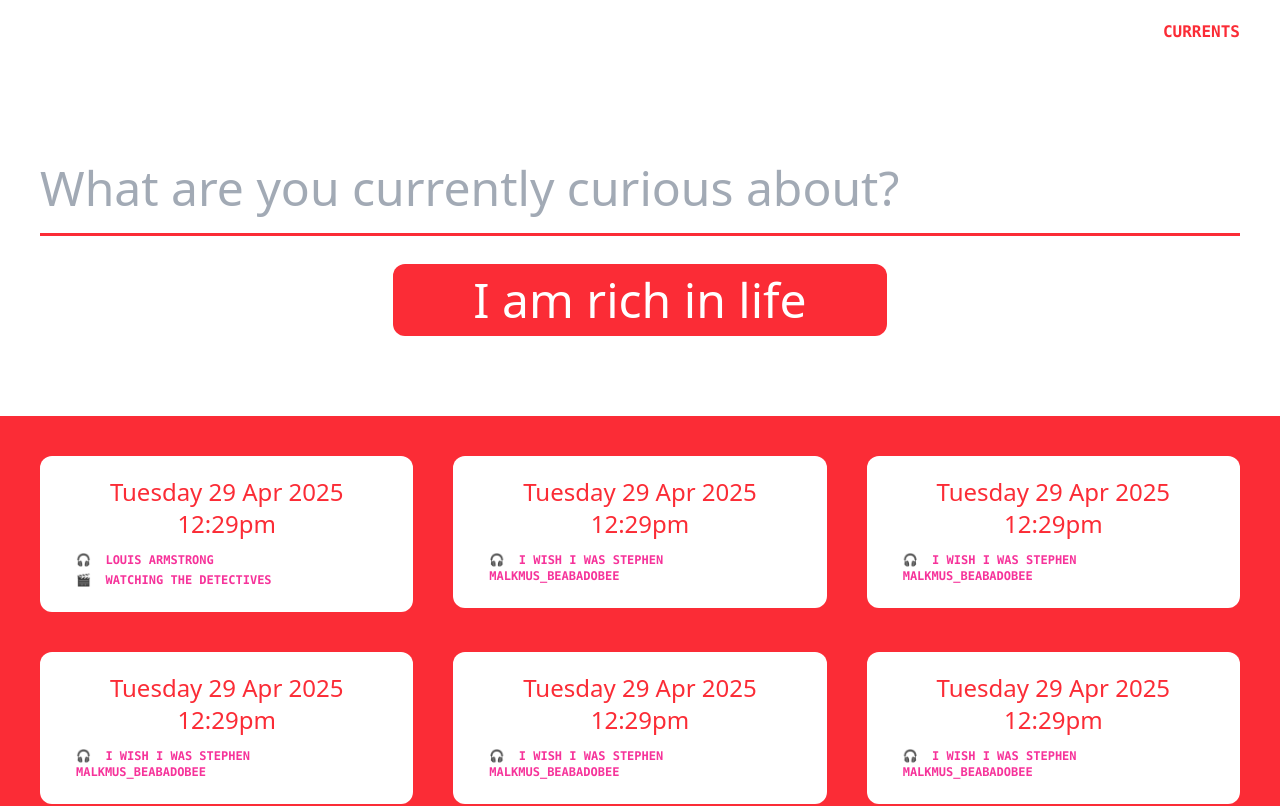
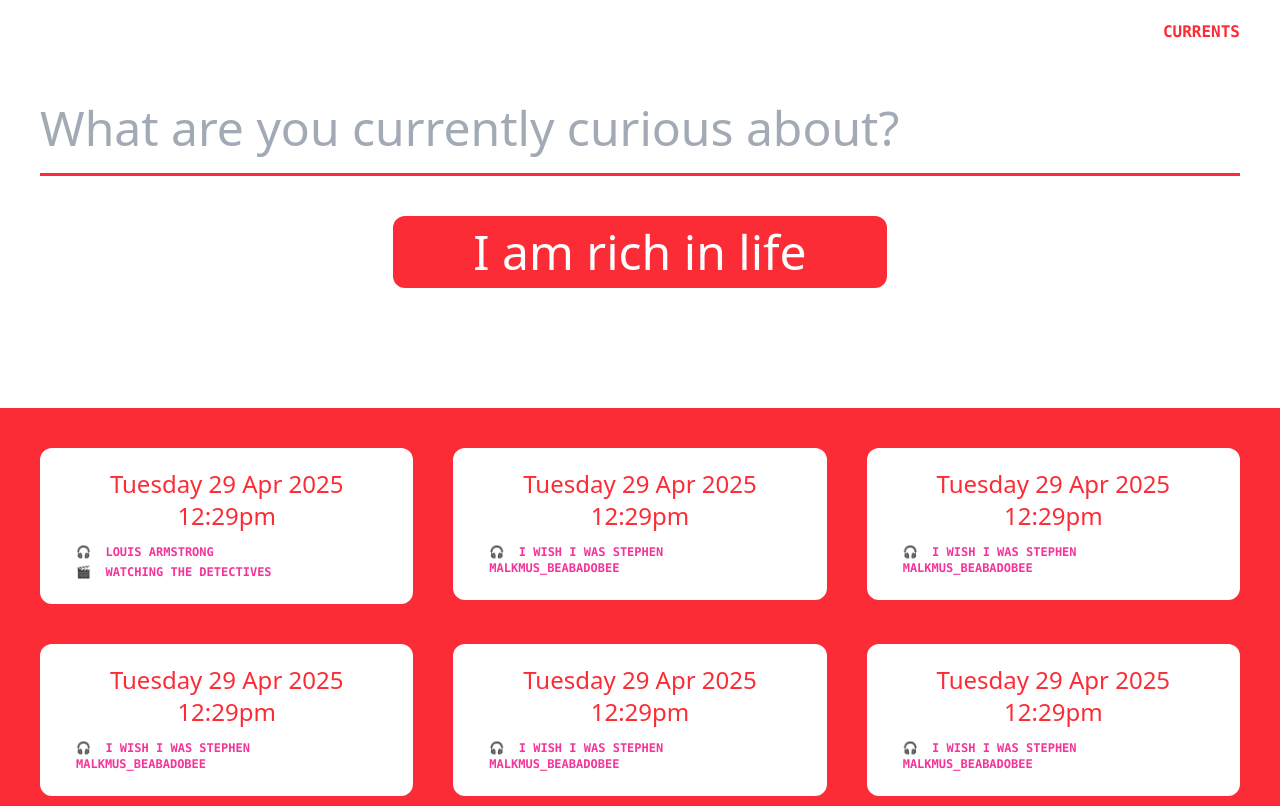
Before and after one commit to vivientran42/you-are-rich, a React (Vite) app: page / in a window 1280 px wide. Shown: the top 806 px of the page. Built offline with nearby package versions, Linux system fonts and the light colour scheme.

Commit message:
update padding

```diff
--- a/src/App.tsx
+++ b/src/App.tsx
@@ -62,7 +62,7 @@ function App() {
         />
       )}
 
-      <div className="flex flex-col items-center w-full min-w-full px-10 pt-30">
+      <div className="flex flex-col items-center w-full min-w-full px-10 pt-15">
         <textarea
           id="entry"
           placeholder={prompt}
@@ -70,7 +70,7 @@ function App() {
           onChange={autoResize}
           className="w-full border-b-3 border-red-500 text-3xl sm:text-5xl text-slate-600"
         />
-        <button className="bg-red-500 hover:bg-red-600 hover:shadow-sm text-white py-3 px-20 mt-7 mb-20 rounded-xl text-3xl sm:text-5xl hover:scale-102 ease-in-out duration-500">
+        <button className="bg-red-500 hover:bg-red-600 hover:shadow-sm text-white py-3 px-20 mt-10 mb-30 rounded-xl text-3xl sm:text-5xl hover:scale-102 ease-in-out duration-500">
           I am rich in {richValue}
         </button>
       </div>
```
